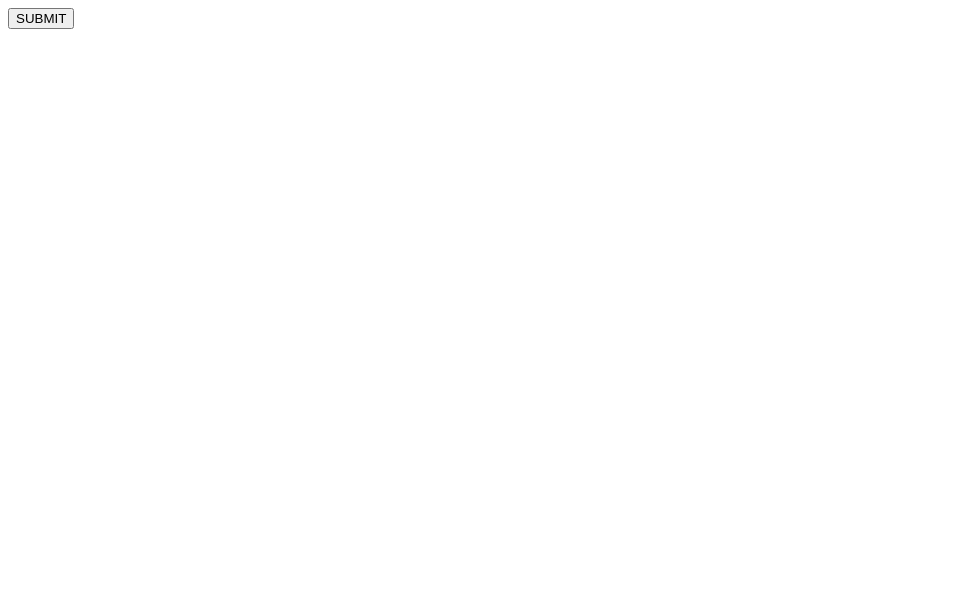
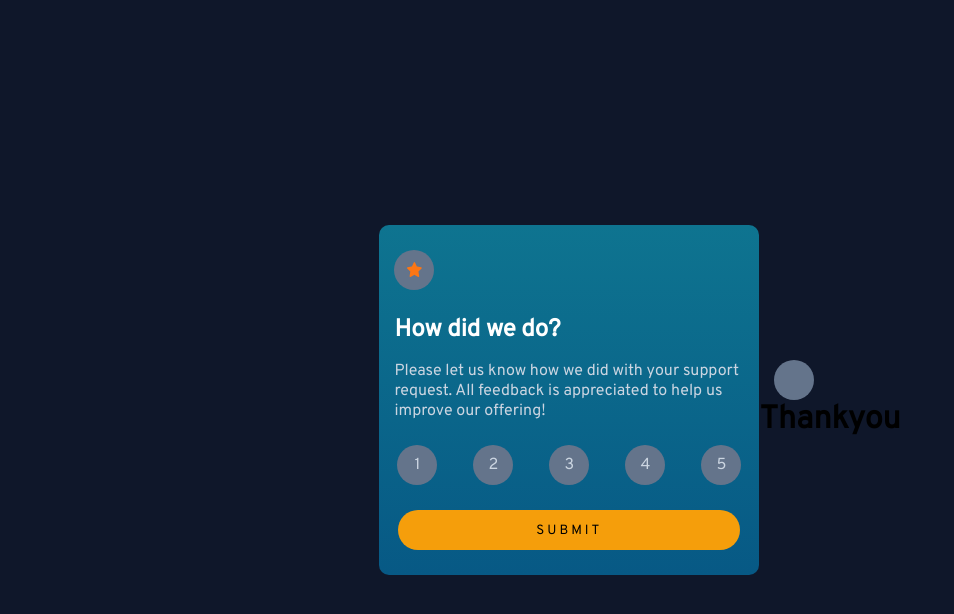
Before and after one commit to RaviPratihast/Rating-component, a plain HTML site: page index.html in a window 1280 px wide. Shown: the whole page, without its empty margins (0-954 px from the left). Drawn offline with Linux system fonts and the light colour scheme.

Commit message:
add style

```diff
--- a/index.html
+++ b/index.html
@@ -1,5 +1,6 @@
 <!DOCTYPE html>
 <html lang="en">
+
 <head>
     <meta charset="UTF-8">
     <meta http-equiv="X-UA-Compatible" content="IE=edge">
@@ -9,13 +10,51 @@
     <script src="/app.js" defer></script>
     <title>Ratings Interface</title>
 </head>
+
 <body>
     <div class="main-container">
+        <div class="svg-container">
+            <img src="/images/icon-star.svg" alt="" srcset="">
+        </div>
+        <div class="text-container">
+            <div class="heading-text-container">
+                <h2>
+                    How did we do?
+                </h2>
+            </div>
+            <div class="para-container">
+                <p>
+                    Please let us know how we did with your support request. All feedback is appreciated to help us
+                    improve our offering!
+                </p>
+            </div>
+        </div>
+        <div class="rating-boxes-container">
+            <div class="box-1 box">1</div>
+            <div class="box-2 box">2</div>
+            <div class="box-3 box">3</div>
+            <div class="box-4 box">4</div>
+            <div class="box-5 box">5</div>
+        </div>
+
+        <div class="button-container"> <button class="submit">SUBMIT</button>
+        </div>
+    </div>
+
+
+    <!-- Thankyou part that will appear after the rating has been done. -->
+
+    <div class="after-rating-container">
         <div class="svg-container"></div>
-        <div class="text-container"></div>
-        <div class="rating-boxes-container"></div>
-        <button class="submit">SUBMIT</button>
+        <div class="you-selected"></div>
+        <div class="text-container-thankyou">
+            <div class="heading-thankyou">
+                <h1>Thankyou</h1>
+            </div>
+
+        </div>
     </div>
 
 </body>
+
 </html>
--- a/style.css
+++ b/style.css
@@ -0,0 +1,142 @@
+@import url('https://fonts.googleapis.com/css2?family=Overpass:wght@100;400&display=swap');
+
+*{
+    margin: 0;
+    padding: 0;
+    box-sizing: border-box;
+    font-family: 'Overpass', sans-serif;
+}
+
+:root{
+    --high-light-color:#f59e0b;
+    --white-color:#ffff;
+    --light-silver:#cbd5e1;
+    --silver-color:#94a3b8;
+    --light-black:#475569;
+    --dark-black:#0f172a;
+    --svg-bg-light-black:#64748b;
+}
+
+body{
+ height: 100vh;
+ width: 100vw;
+
+ display: flex;
+ justify-content: center;
+ align-items: center;
+ background-color: var(--dark-black);
+}
+
+.main-container{
+    height: 350px;
+    width: 380px;
+    /* background-color: var(--light-black); */
+
+    background-image: linear-gradient(#0e7490,#075985);
+
+    display: flex;
+    flex-direction: column;
+    justify-content:space-evenly;
+
+    border-radius: 10px;
+
+}
+
+
+/* svg container */
+
+.svg-container{
+    height: 40px;
+    width: 40px;
+    /* margin: 15px; */
+    background-color: var(--svg-bg-light-black);
+    border-radius: 50%;
+
+
+    margin-left: 15px;
+    display: flex;
+    justify-content: center;
+    align-items: center;
+
+    /* border: 2px solid red; */
+
+
+}
+
+.svg-container>img{
+    height: 15px;
+    width: 15px;
+}
+
+
+/* text container */
+
+.text-container{
+
+    /* margin: 15px; */
+
+
+    display: flex;
+    flex-direction: column;
+    align-items:flex-start;
+    /* text-align: justify; */
+    margin-inline: 15px;
+    gap: 1rem;
+
+
+}
+
+.text-container>.heading-text-container{
+    color: var(--white-color);
+}
+
+.text-container>.para-container{
+    color: var(--light-silver);
+}
+
+
+/* box and box-container */
+
+.rating-boxes-container{
+    display: flex;
+    justify-content:space-around;
+
+}
+
+.rating-boxes-container>.box{
+    height: 40px;
+    width: 40px;
+    background-color: var(--svg-bg-light-black);
+    border-radius: 50%;
+
+    display: flex;
+    justify-content: center;
+    align-items: center;
+    color:var(--light-silver)
+
+
+}
+
+/* button */
+
+.button-container{
+    display: flex;
+    justify-content: center;
+
+
+
+}
+
+.submit{
+    height: 40px;
+    width: 90%;
+
+    border-radius: 20px;
+    font-family: inherit;
+    letter-spacing: 3px;
+    border: none;
+
+    background-color: var(--high-light-color);
+    /* display: flex; */
+
+}
```
Also changed, not shown: images/favicon-32x32.png (added), images/icon-star.svg (added), images/illustration-thank-you.svg (added).
